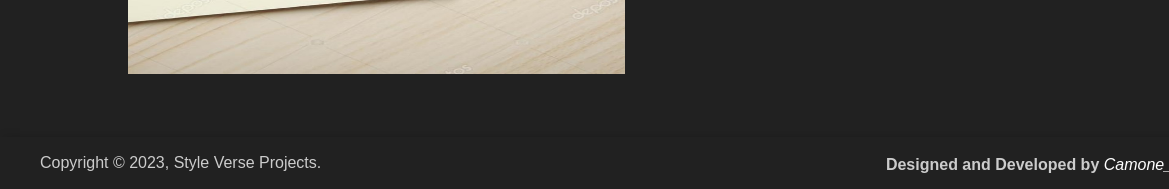
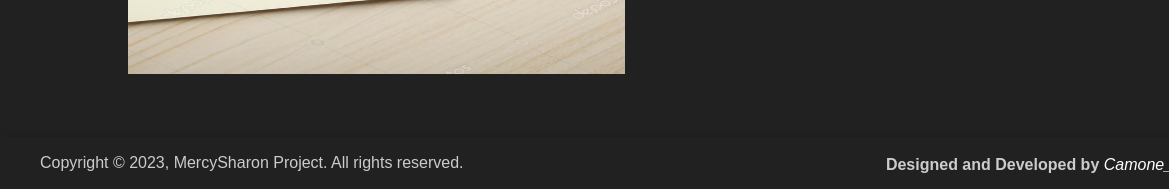
Before and after one commit to CamoneMide/MercySharon-UI, a plain HTML site: page index.html in a window 1280 px wide. Shown: the part 2065-2254 px from the top of the page, 0-1169 px from the left. Drawn offline with Linux system fonts and the light colour scheme.

Commit message:
MercySharon UI Design

```diff
--- a/index.html
+++ b/index.html
@@ -136,7 +136,7 @@
         </div>
     </section>
     <footer>
-        <p>Copyright &copy; 2023, Style Verse Projects.</p>
+        <p>Copyright &copy; 2023, MercySharon Project. All rights reserved.</p>
         <p><strong>Designed and Developed by</strong> <a href="#" target="_blank"><i>Camone_Mide</i></a> <a href="https://www.linkedin.com/in/mejidade-mide-7291a8186" target="_blank"><i class="fa-brands fa-linkedin-in"></i></a></p>
     </footer>
 
```
